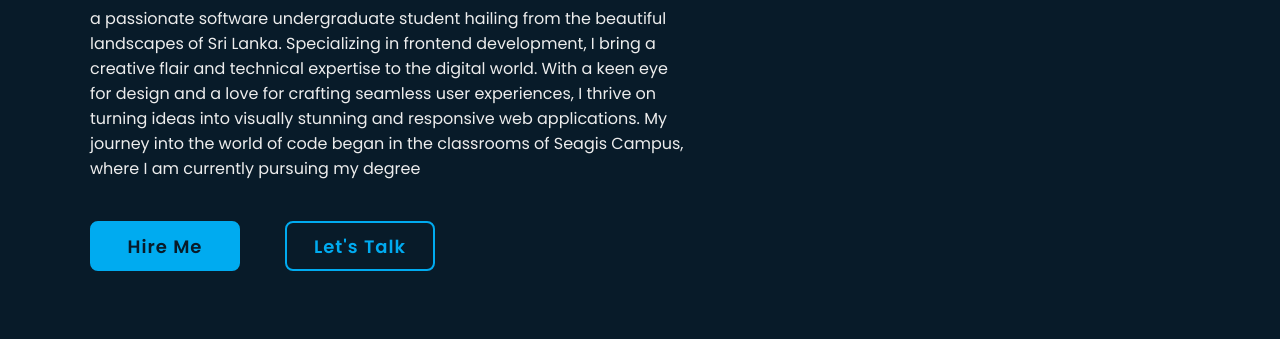
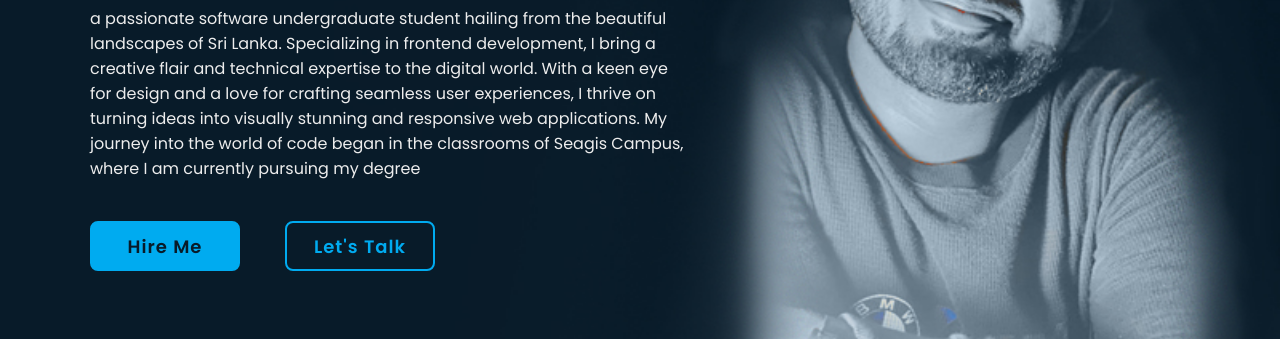
Before and after one commit to Ashfaq2413/portfolio, a plain HTML site: page index.html in a window 1280 px wide. Shown: the part 368-707 px from the top of the page. Drawn offline with nearby package versions, Linux system fonts and the light colour scheme.

Commit message:
home page img

```diff
--- a/assest/css/style.css
+++ b/assest/css/style.css
@@ -12,7 +12,7 @@
 }
 
 :root{
-    --bg-color:#081b29;
+    --bg-color:rgb(8, 27, 41);
     --second-bg-color:#112e42;
     --text-color:#ededed;
     --main-color:#00abf0;
@@ -76,6 +76,9 @@ section{
     display: flex;
     align-items: center;
     padding: 0 9rem;
+    background: url('/assest/image/bg001.jpg') no-repeat;
+    background-size: cover;
+    background-position: center;
 }
 
 .home-content{
@@ -210,3 +213,19 @@ section{
 .home-sci a:hover:before{
     width: 100%;
 }
+
+
+.home-imgHover{
+    position: absolute;
+    top: 0;
+    right: 0;
+    width: 50%;
+    height: 100%;
+    background: transparent;
+    transition: 3s;
+}
+
+.home-imgHover:hover{
+    background: var(--bg-color);
+    opacity: 0.8;
+}
--- a/index.html
+++ b/index.html
@@ -53,6 +53,8 @@
             <a href="#"><i class='bx bxl-instagram' ></i></a>
             <a href="#"><i class='bx bxl-github' ></i></a>
         </div>
+
+        <li class="home-imgHover"></li>
     </section>
 
     <script src="/assest/js/script.js"></script>
```
Also changed, not shown: assest/image/bg.jpg (added), assest/image/bg001.jpg (added), assest/image/me.jpg (added), assest/image/me001.jpg (added).
